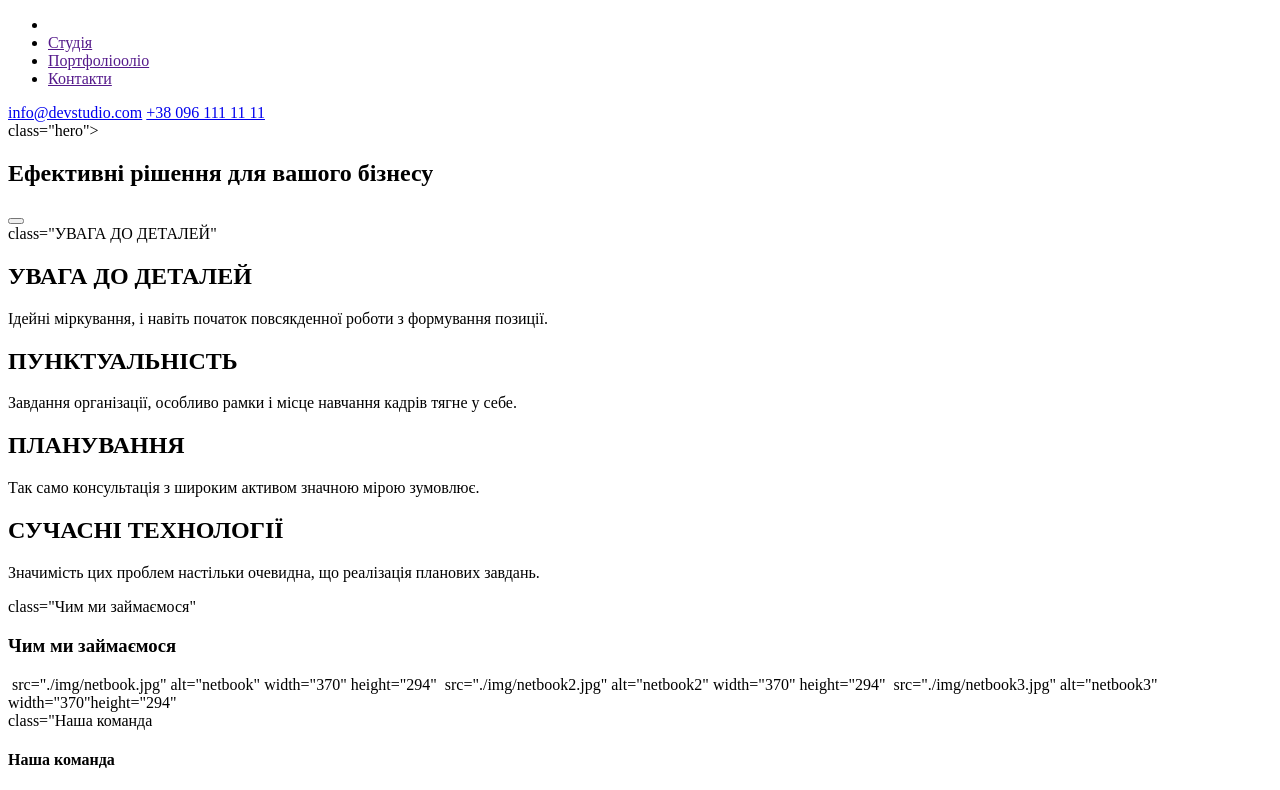
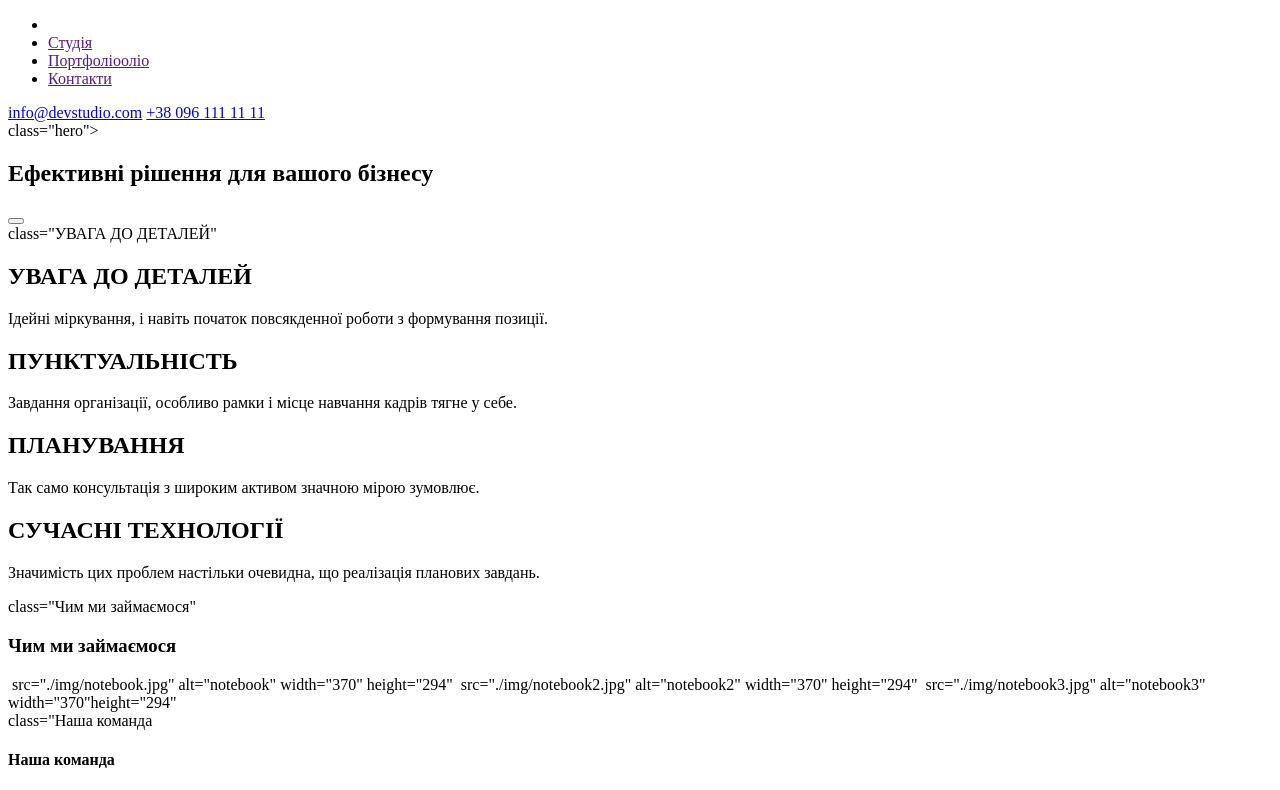
Before and after one commit to AndriiMashkin/goit-markup-hw-01, a plain HTML site: page index.html in a window 1280 px wide. Shown: the top 790 px of the page. Drawn offline with Linux system fonts and the light colour scheme.

Commit message:
update index html file

```diff
--- a/index.html
+++ b/index.html
@@ -46,9 +46,9 @@
         </p>
         <section> class="Чим ми займаємося"</section>
         <h3>Чим ми займаємося</h3>
-        <img> src="./img/netbook.jpg" alt="netbook" width="370" height="294"
-        <img> src="./img/netbook2.jpg" alt="netbook2" width="370" height="294"
-        <img> src="./img/netbook3.jpg" alt="netbook3" width="370"height="294"
+        <img> src="./img/notebook.jpg" alt="notebook" width="370" height="294"
+        <img> src="./img/notebook2.jpg" alt="notebook2" width="370" height="294"
+        <img> src="./img/notebook3.jpg" alt="notebook3" width="370"height="294"
         <section> class="Наша команда</section>
         <h4>Наша команда</h4>
         <img> scr="./img/Ігор Демяненко.jpg" alt="Ігор Демяненко" width="270" height="260"
```
Also changed, not shown: img/notebook.jpg (renamed from img/netbook.jpg), img/notebook2.jpg (renamed from img/netbook2.jpg), img/notebook3.jpg (renamed from img/netbook3.jpg).
